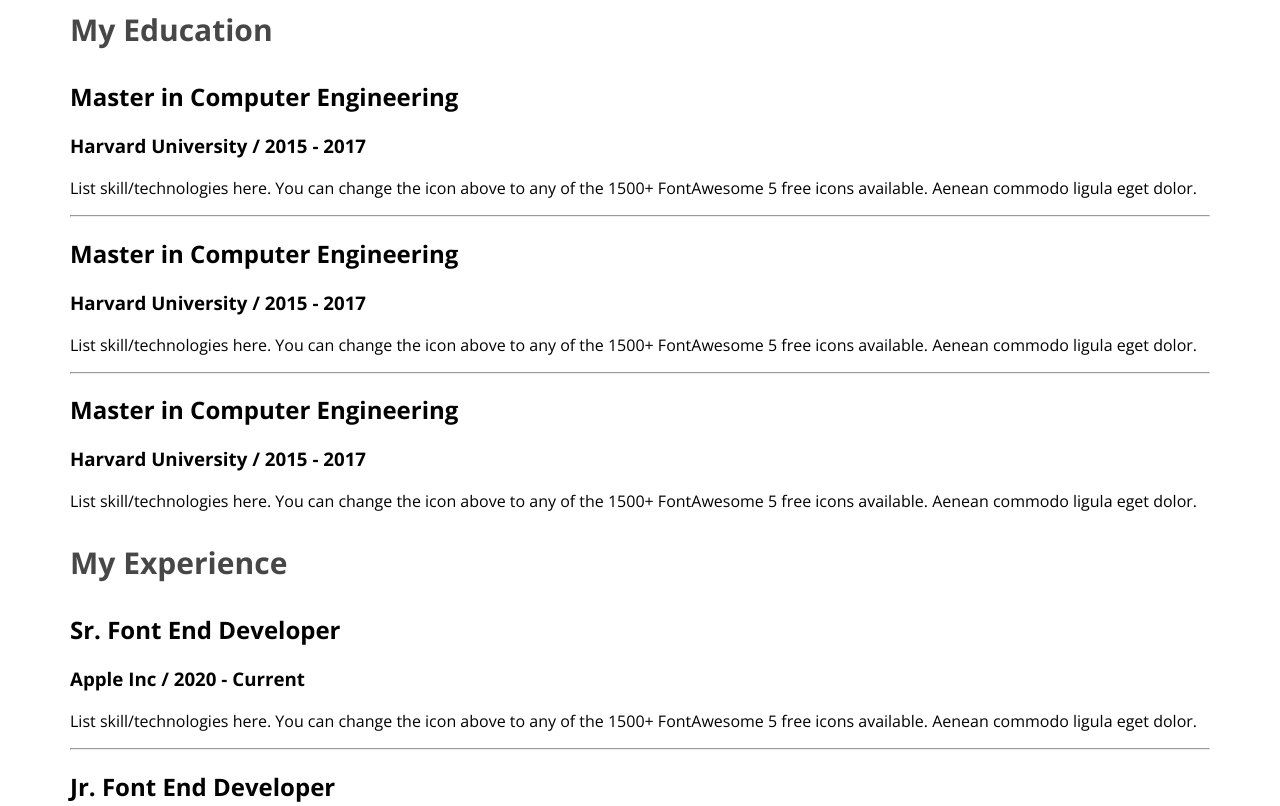
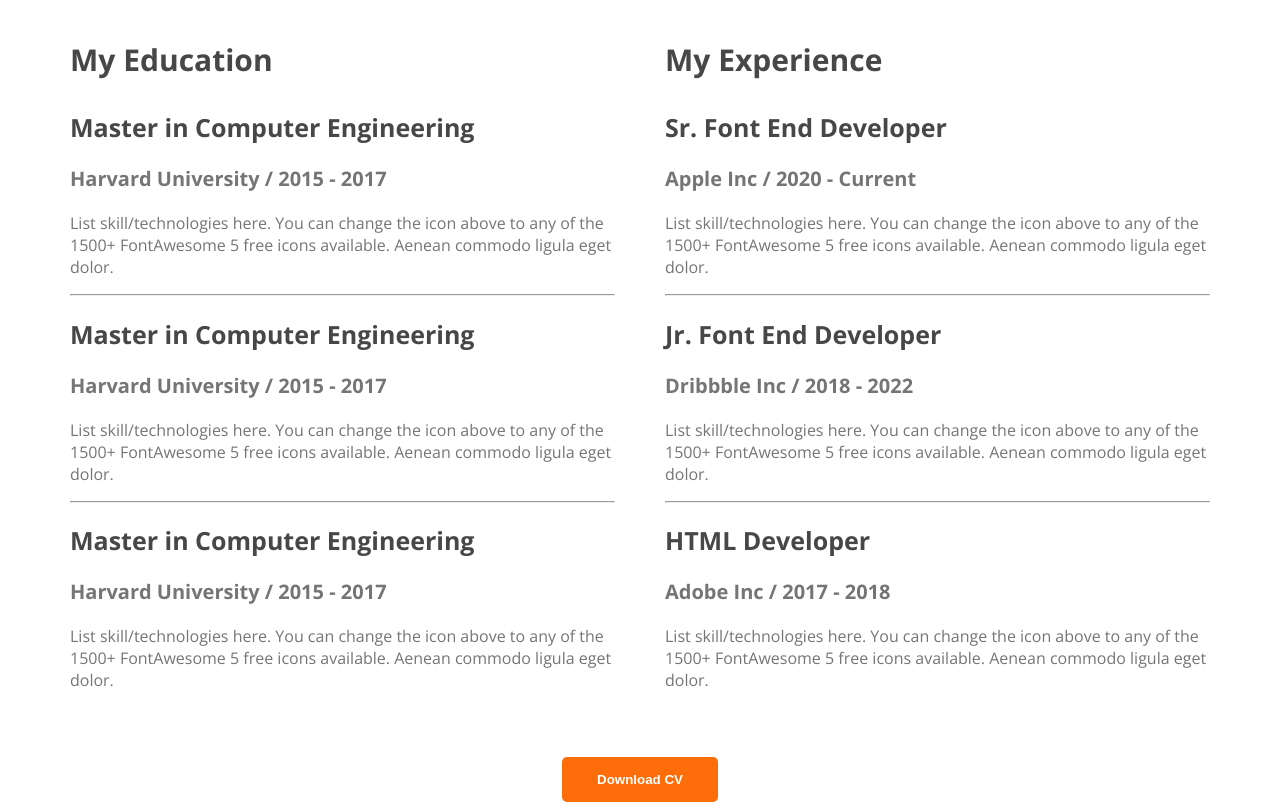
Before and after one commit to arafatah/Arafat-s-portfolio, a plain HTML site: page index.html in a window 1280 px wide. Shown: the part 2740-3546 px from the top of the page. Drawn offline with nearby package versions, Linux system fonts and the light colour scheme.

Commit message:
resume section done

```diff
--- a/index.html
+++ b/index.html
@@ -86,7 +86,7 @@
         </div>
         <section>
             <h3 class="section-title">A Summary of Resume</h3>
-            <div class="Resume-container">
+            <div class="resume-container">
                 <div class="resume-collam">
                     <h3 class="resume-collam-title">My Education</h3>
 
@@ -138,6 +138,9 @@
                     </div>
                 </div>
             </div>
+            <div class="download-cv">
+                <button class="btn-primary">Download CV</button>
+            </div>
         </section>
     </main>
     <footer>
--- a/styles/style.css
+++ b/styles/style.css
@@ -82,7 +82,8 @@
     max-width: 1140px;
     margin: 0px auto;
 }
-main section{
+
+main section {
     margin-top: 130px;
 }
 
@@ -160,8 +161,36 @@
     font-style: normal;
     font-weight: 400;
 }
-.resume-collam-title{
-    color:#474747;
-font-size: 30px;
-font-weight: 700;
+
+.resume-item-title{
+    color: #474747;
+    font-size: 25px;
+    font-weight: 700;
 }
+.resume-institute {
+    color: #757575;
+    font-size: 20px;
+    font-weight: 600;
+}
+
+.resume-item-description{
+    color:#757575;
+    font-size: 16px;
+    font-weight: 400;
+}
+
+.resume-collam-title {
+    color: #474747;
+    font-size: 30px;
+    font-weight: 700;
+}
+
+.resume-container {
+    display: flex;
+    gap: 50px;
+}
+
+.download-cv{
+    text-align: center;
+    margin-top: 50px;
+}
```
